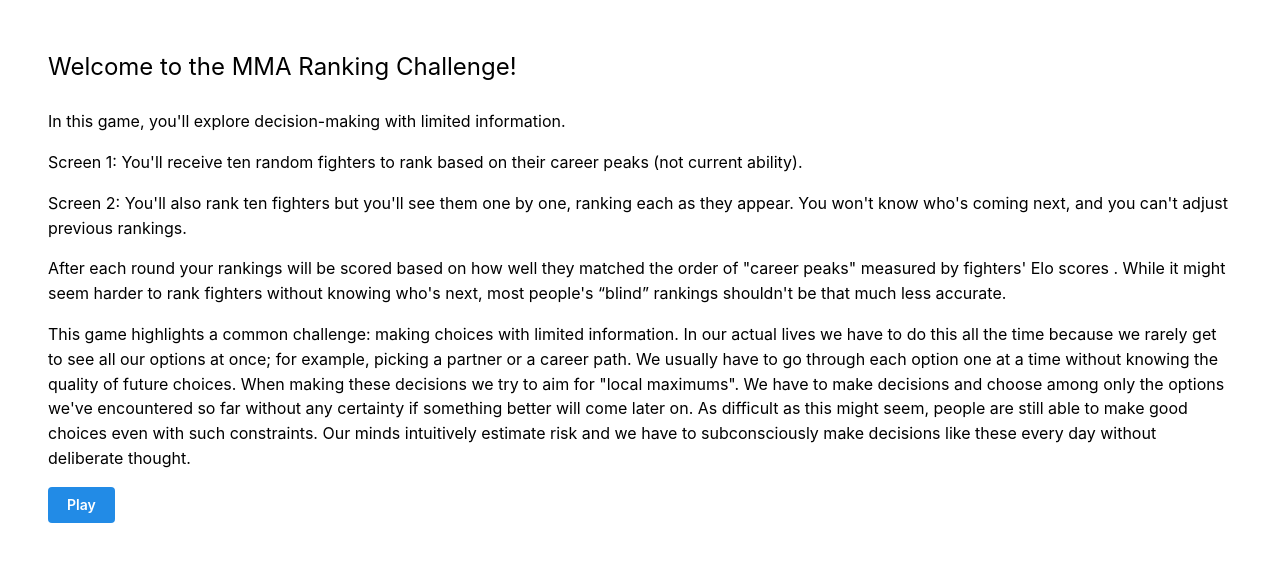
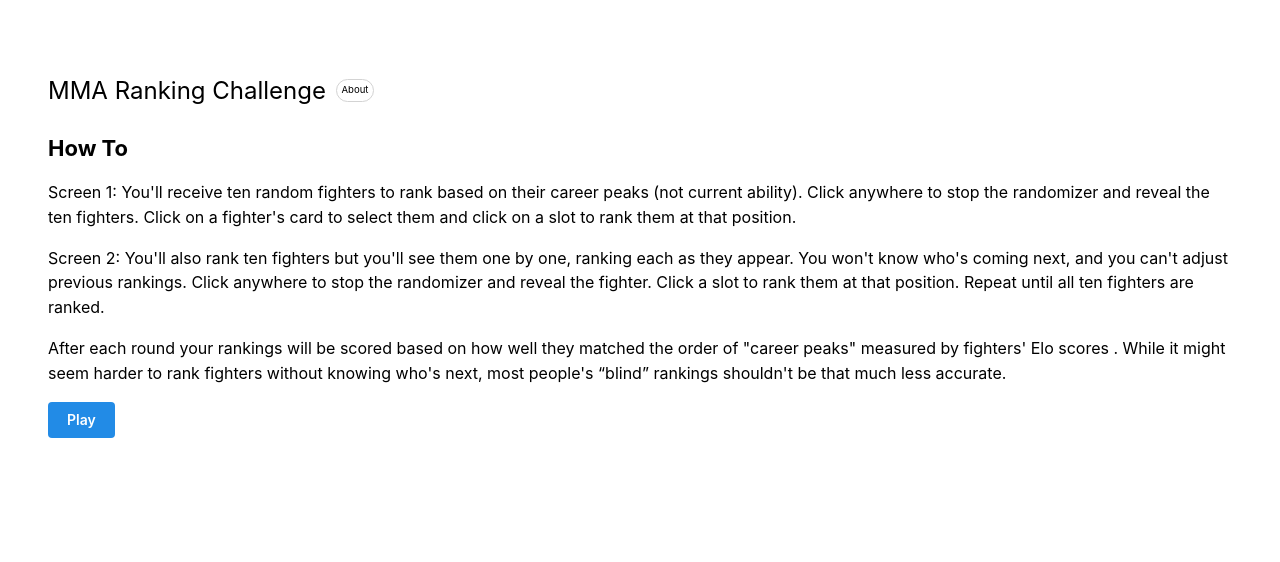
Before and after one commit to mnguyen26/mmablindrankings, a React (Create React App) app: page / in a window 1280 px wide. Shown: the top 562 px of the page. Built offline with nearby package versions, Linux system fonts and the light colour scheme.

Commit message:
move about to modal

```diff
--- a/src/App.css
+++ b/src/App.css
@@ -1,9 +1,20 @@
 .paragraph-header {
-  font-size: 1.5em
+  font-size: 1.5em;
+  margin: 1em 0 1em 0;
 }
 
 .paragraph-text {
   font-size: 1em
+}
+
+.about-button {
+  width: fit-content;
+  border: 1px solid lightgray;
+  border-radius: 20px;
+  margin: 0 0 0 1em;
+  padding: .3em .5em .3em .5em;
+  font-size: .6em;
+  cursor: pointer;
 }
 
 .fighters-head {
--- a/src/Instructions.tsx
+++ b/src/Instructions.tsx
@@ -1,7 +1,8 @@
 import React from 'react';
 import './App.css';
 
-import {MantineProvider, Button} from '@mantine/core';
+import {MantineProvider, Button, Title, Modal} from '@mantine/core';
+import { useDisclosure } from '@mantine/hooks';
 import '@mantine/core/styles.css';
 
 interface InstructionsProps {
@@ -13,19 +14,39 @@
     handlePressPlay: () => void;
 }
 
+interface AboutProps {
+    opened: boolean;
+    onClose: () => void;
+}
+
+const About = (props: AboutProps) => {
+    return (
+        <>
+        <Modal opened={props.opened} onClose={props.onClose} title="About">
+        <p>This game highlights a common challenge: making choices with limited information. In our actual lives we have to do this all the time because we rarely get to see all our options at once; for example, picking a partner or a career path. We usually have to go through each option one at a time without knowing the quality of future choices.
+            When making these decisions we try to aim for "local maximums". We have to make decisions and choose among only the options we've encountered so far without any certainty if something better will come later on.
+            As difficult as this might seem, people are still able to make good choices even with such constraints. Our minds intuitively estimate risk and we have to subconsciously make decisions like these every day without deliberate thought.
+        </p>
+        </Modal>
+        </>
+    )
+}
+
 const Instructions = () => {
+    const [opened, { open, close }] = useDisclosure(false);
+
     return (
         <div>
-            <p className='paragraph-header'>Welcome to the MMA Ranking Challenge!</p>
+            <div style={{display: 'flex', alignItems: 'center'}}>
+                <p className='paragraph-header'>MMA Ranking Challenge</p>
+                <div className="about-button" onClick={open}>About</div>
+            </div>
             <div className='paragraph-text'>
-                <p>In this game, you'll explore decision-making with limited information.</p>
-                <p>Screen 1: You'll receive ten random fighters to rank based on their career peaks (not current ability).</p>
-                <p>Screen 2: You'll also rank ten fighters but you'll see them one by one, ranking each as they appear. You won't know who's coming next, and you can't adjust previous rankings.</p>
+                <Title order={3}>How To</Title>
+                <p>Screen 1: You'll receive ten random fighters to rank based on their career peaks (not current ability). Click anywhere to stop the randomizer and reveal the ten fighters. Click on a fighter's card to select them and click on a slot to rank them at that position.</p>
+                <p>Screen 2: You'll also rank ten fighters but you'll see them one by one, ranking each as they appear. You won't know who's coming next, and you can't adjust previous rankings. Click anywhere to stop the randomizer and reveal the fighter. Click a slot to rank them at that position. Repeat until all ten fighters are ranked.</p>
                 <p>After each round your rankings will be scored based on how well they matched the order of "career peaks" measured by fighters' Elo scores . While it might seem harder to rank fighters without knowing who's next, most people's “blind” rankings shouldn't be that much less accurate.</p>
-                <p>This game highlights a common challenge: making choices with limited information. In our actual lives we have to do this all the time because we rarely get to see all our options at once; for example, picking a partner or a career path. We usually have to go through each option one at a time without knowing the quality of future choices.
-                    When making these decisions we try to aim for "local maximums". We have to make decisions and choose among only the options we've encountered so far without any certainty if something better will come later on.
-                    As difficult as this might seem, people are still able to make good choices even with such constraints. Our minds intuitively estimate risk and we have to subconsciously make decisions like these every day without deliberate thought.
-                </p>
+                <About opened={opened} onClose={close} />
             </div>
         </div>
     )
```
